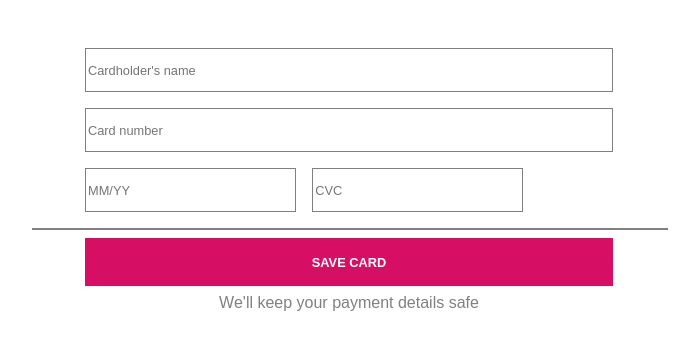
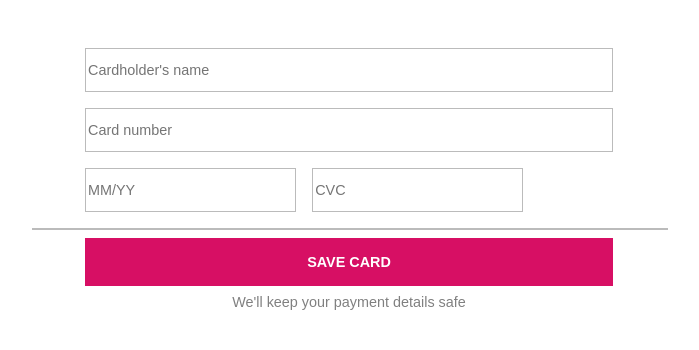
Before and after one commit to theseyithan/schmalfred-form, a plain HTML site: page index.html in a window 1280 px wide. Shown: the whole page, without its empty margins (291-990 px from the left). Drawn offline with Linux system fonts and the light colour scheme.

Commit message:
Update style.css

```diff
--- a/style.css
+++ b/style.css
@@ -9,6 +9,7 @@ html, body {
   text-align: center;
   margin-top: -8px;
   color: gray;
+  font-size: 0.9em;
 }
 
 .form-body, .body-center {
@@ -44,14 +45,14 @@ input {
   box-sizing: border-box;
   margin-bottom: 16px;
   border-radius: 0px;
-  font-size: 0.8em;
+  font-size: 0.9em;
 }
 
 hr {
   width: 120%;
   margin-left: -10%;
   margin-top: 22px;
-  border: 0.5px solid gray;
+  border: 0.5px solid #bbbbbb;
   overflow-x: hidden;
 }
 
@@ -73,7 +74,12 @@ input[type="number"] {
   background-clip: padding-box;
 
   height: 44px;
-  border: 0.5px solid gray;
+  border: 0.5px solid #bbbbbb;
+}
+
+input[type="number"]:focus {
+  border: 0.5px solid black;
+  outline: none;
 }
 
 input[type="button"] {
```
